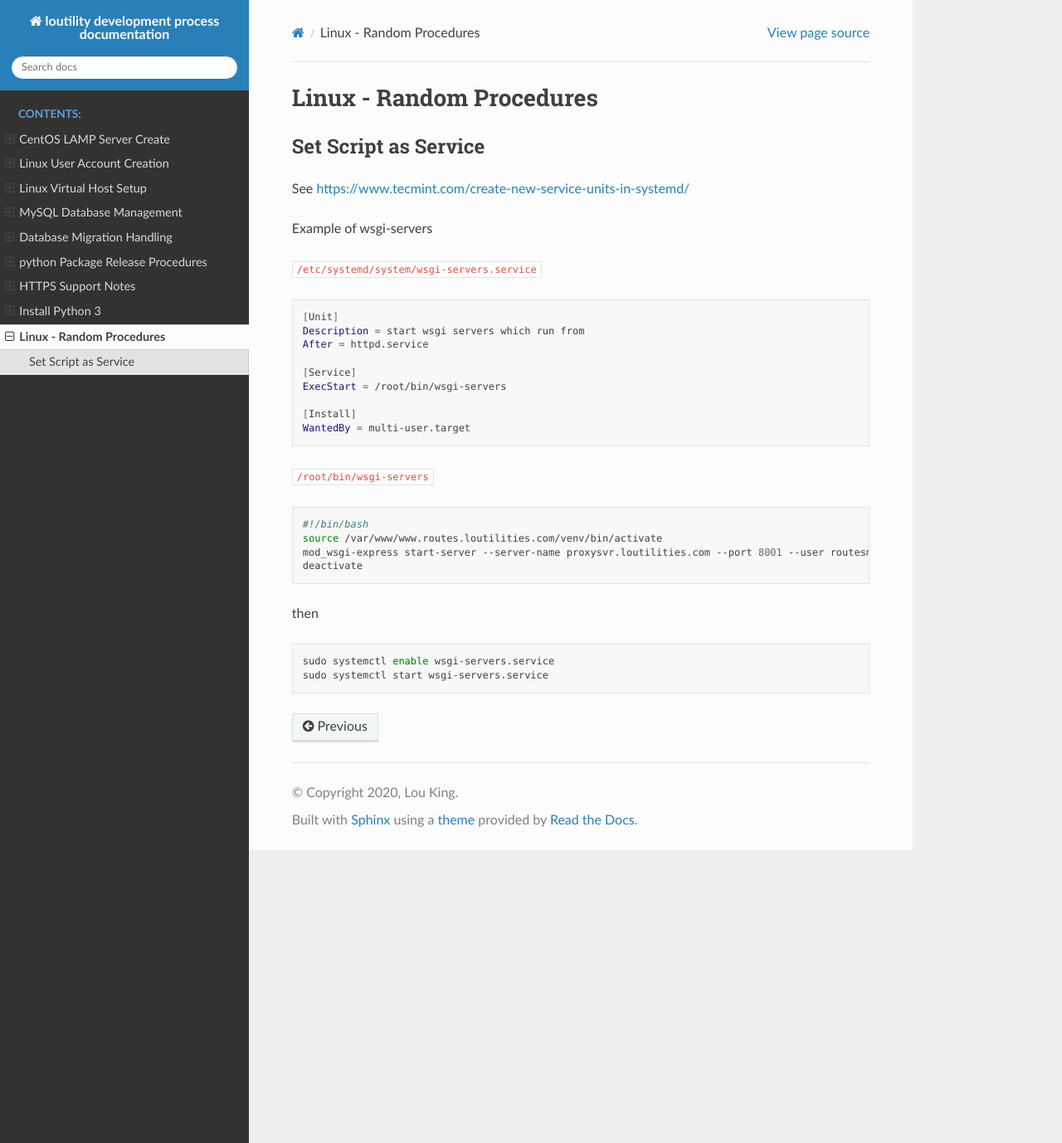
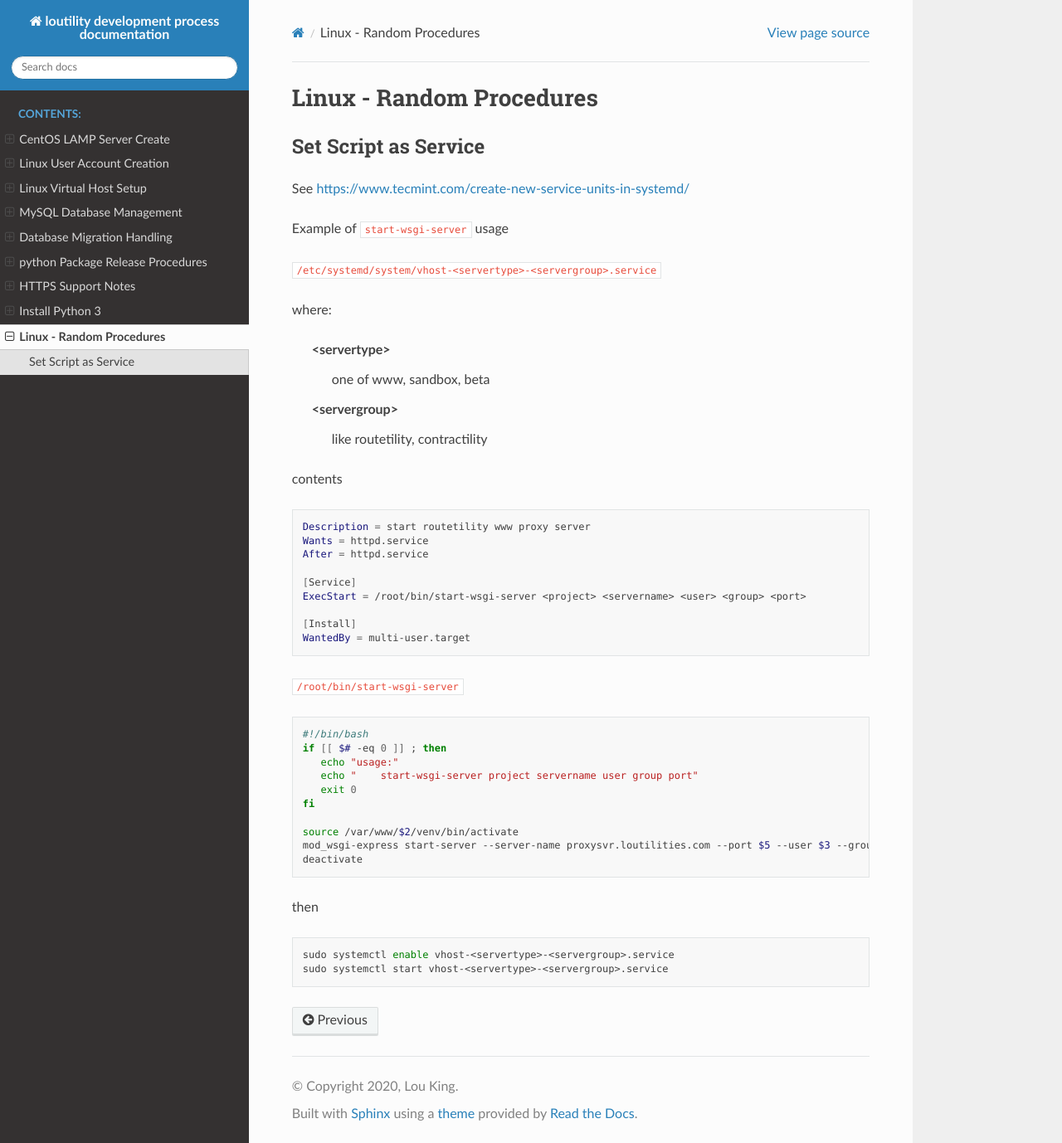
Before and after one commit to shanholtzerk/fork_loudevprocess, a Sphinx documentation site: the page built from docs/source/linux-random-procedures.rst, in a window 1280 px wide and 1378 px high. Shown: the whole window at 83% size. Built offline with Sphinx 7.4.7 and the Read the Docs theme 2.0.0, drawn with Linux system fonts in a browser that asks for light colours.

```diff
--- a/docs/source/linux-random-procedures.rst
+++ b/docs/source/linux-random-procedures.rst
@@ -1,39 +1,58 @@
 Linux - Random Procedures
 ++++++++++++++++++++++++++++++
+
+.. _set-script-as-service:
 
 Set Script as Service
 ----------------------------
 
 See https://www.tecmint.com/create-new-service-units-in-systemd/
 
-Example of wsgi-servers
+Example of ``start-wsgi-server`` usage
 
-``/etc/systemd/system/wsgi-servers.service``
+``/etc/systemd/system/vhost-<servertype>-<servergroup>.service``
+
+where:
+
+    <servertype>
+        one of www, sandbox, beta
+
+    <servergroup>
+        like routetility, contractility
+
+contents
 
 .. code-block:: shell
 
-    [Unit]
-    Description = start wsgi servers which run from
+    Description = start routetility www proxy server
+    Wants = httpd.service
     After = httpd.service
 
     [Service]
-    ExecStart = /root/bin/wsgi-servers
+    ExecStart = /root/bin/start-wsgi-server <project> <servername> <user> <group> <port>
 
     [Install]
     WantedBy = multi-user.target
 
-``/root/bin/wsgi-servers``
+``/root/bin/start-wsgi-server``
 
 .. code-block:: shell
 
     #!/bin/bash
-    source /var/www/www.routes.loutilities.com/venv/bin/activate
-    mod_wsgi-express start-server --server-name proxysvr.loutilities.com --port 8001 --user routesmgr --group routesmgr /var/www/www.routes.loutilities.com/runningroutes/runningroutes/runningroutes.wsgi --working-directory /var/www/www.routes.loutilities.com/runningroutes/runningroutes/
+    if [[ $# -eq 0 ]] ; then
+       echo "usage:"
+       echo "    start-wsgi-server project servername user group port"
+       exit 0
+    fi
+
+    source /var/www/$2/venv/bin/activate
+    mod_wsgi-express start-server --server-name proxysvr.loutilities.com --port $5 --user $3 --group $4 /var/www/$2/$1/$1/$1.wsgi --working-directory /var/www/$2/$1/$1/
     deactivate
+
 
 then
 
 .. code-block:: shell
 
-    sudo systemctl enable wsgi-servers.service
-    sudo systemctl start wsgi-servers.service
+    sudo systemctl enable vhost-<servertype>-<servergroup>.service
+    sudo systemctl start vhost-<servertype>-<servergroup>.service
--- a/docs/source/linux-virtual-host-setup.rst
+++ b/docs/source/linux-virtual-host-setup.rst
@@ -55,6 +55,8 @@
 
 Create VHOST
 ------------
+
+The following expects ``mod_wsgi-express`` to be running, see :ref:`set-script-as-service` for details.
 
 Create /etc/httpd/sites-available/www.<vhost>.conf
 
```
